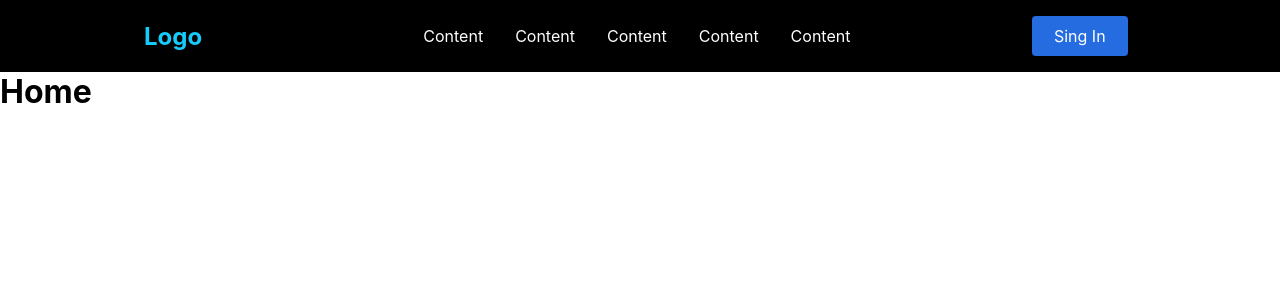
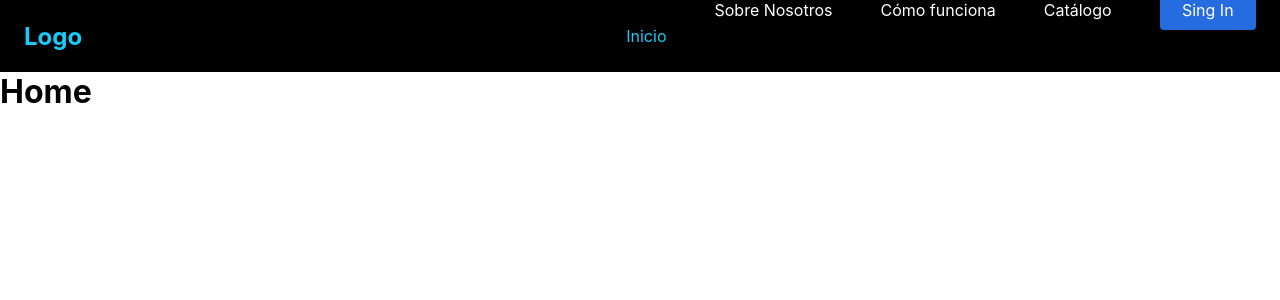
Before and after one commit to Black-And-White-Solutions/victoria-gg, a React (Create React App) app: page / in a window 1280 px wide. Shown: the top 300 px of the page. Built offline with nearby package versions, Linux system fonts and the light colour scheme.

Commit message:
Progress on NavigationBar

```diff
--- a/src/components/Navbar/NavbarElements.tsx
+++ b/src/components/Navbar/NavbarElements.tsx
@@ -1,17 +1,22 @@
 import { NavLink as Link } from 'react-router-dom';
 import styled from 'styled-components';
-import { FaBars } from 'react-icons/fa';
 import { size } from '../../assets/mediaSizes';
 
-const { tablet } = size;
+const { tablet, desktopM } = size;
 
 export const NavBar = styled.nav`
   height: 4.5rem;
+  position: sticky;
   display: flex;
   background: #000;
+  top: 0;
   justify-content: space-between;
-  padding: 0.5rem calc((100vw - 1024px) / 2);
+  padding: 0.5rem calc((100vw - ${desktopM}) / 2);
   z-index: 10;
+
+  @media screen and (max-width: ${tablet}) {
+    transition: 0.8s all ease;
+  }
 `;
 
 export const NavLink = styled(Link)`
@@ -19,7 +24,7 @@ export const NavLink = styled(Link)`
   display: flex;
   align-items: center;
   text-decoration: none;
-  padding: 0 1rem;
+  padding: 0 1.5rem;
   cursor: pointer;
 
   &.active {
@@ -27,9 +32,8 @@ export const NavLink = styled(Link)`
   }
 `;
 
-export const Bars = styled(FaBars)`
+export const MobileIcon = styled.div`
   display: none;
-  color: #fff;
 
   @media screen and (max-width: ${tablet}) {
     display: block;
@@ -42,19 +46,11 @@ export const Bars = styled(FaBars)`
   }
 `;
 
-export const NavMenu = styled.div`
+export const NavMenu = styled.ul`
   display: flex;
   align-items: center;
-  margin-right: -1.5rem;
-
-  @media screen and (max-width: ${tablet}) {
-    display: none;
-  }
-`;
-
-export const NavBtn = styled.nav`
-  display: flex;
-  align-items: center;
+  list-style: none;
+  text-align: center;
   margin-right: 1.5rem;
 
   @media screen and (max-width: ${tablet}) {
@@ -62,10 +58,15 @@ export const NavBtn = styled.nav`
   }
 `;
 
+export const NavItem = styled.li`
+  height: 4.5rem;
+`;
+
 export const NavBtnLink = styled(Link)`
   border-radius: 0.25rem;
   background: #256ce1;
   padding: 0.6rem 1.4rem;
+  margin-left: 1.5rem;
   color: #fff;
   border: none;
   outline: none;
--- a/src/components/Navbar/Navigationbar.tsx
+++ b/src/components/Navbar/Navigationbar.tsx
@@ -1,33 +1,52 @@
-import React, { VoidFunctionComponent } from 'react';
+import React, {
+  /* MouseEventHandler, useState, */ VoidFunctionComponent,
+} from 'react';
 // import styled from 'styled-components';
 // import { Grid, Cell } from 'styled-css-grid-v5';
+import { FaBars } from 'react-icons/fa';
 import {
   NavBar,
   NavLink,
-  Bars,
+  NavItem,
+  MobileIcon,
   NavMenu,
-  NavBtn,
   NavBtnLink,
 } from './NavbarElements';
 
 const NavigationBar: VoidFunctionComponent = () => {
+  /* const [toggle, setToggle] = useState(false);
+
+	const toggleNavbar: MouseEventHandler = e => {
+		e.preventDefault();
+		setToggle(!toggle);
+	} */
+
   return (
     <>
       <NavBar>
         <NavLink to="/">
           <h1>Logo</h1>
         </NavLink>
-        <Bars />
+        <MobileIcon>
+          <FaBars />
+        </MobileIcon>
         <NavMenu>
-          <NavLink to="/first">Content</NavLink>
-          <NavLink to="/second">Content</NavLink>
-          <NavLink to="/third">Content</NavLink>
-          <NavLink to="/forth">Content</NavLink>
-          <NavLink to="/fifth">Content</NavLink>
+          <NavLink to="/" exact>
+            Inicio
+          </NavLink>
+          <NavItem>
+            <NavLink to="/about">Sobre Nosotros</NavLink>
+          </NavItem>
+          <NavItem>
+            <NavLink to="/howItWorks">Cómo funciona</NavLink>
+          </NavItem>
+          <NavItem>
+            <NavLink to="/catalogue">Catálogo</NavLink>
+          </NavItem>
+          <NavItem>
+            <NavBtnLink to="/singin">Sing In</NavBtnLink>
+          </NavItem>
         </NavMenu>
-        <NavBtn>
-          <NavBtnLink to="/singin">Sing In</NavBtnLink>
-        </NavBtn>
       </NavBar>
     </>
   );
```
